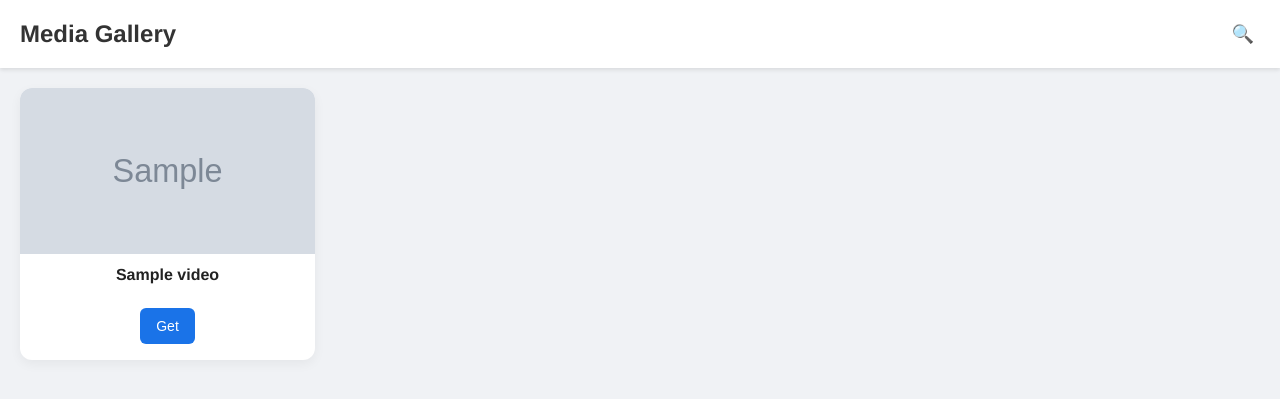
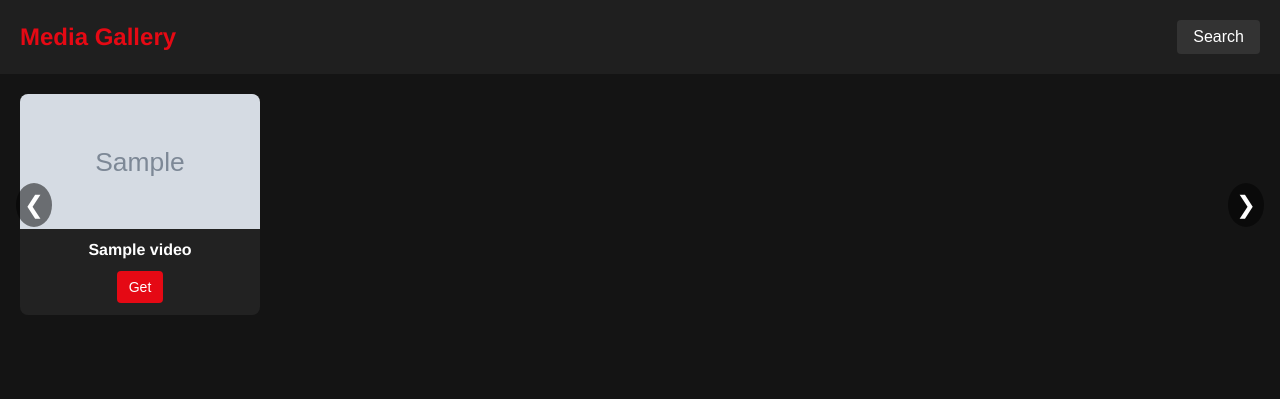
Before and after one commit to Emperorns/Static2, a Python web app: template templates/index.html in a window 1280 px wide. Shown: the top 399 px of the page. Run offline with Jinja, Linux system fonts and the light colour scheme; the template is opened without the code that fills it: most values are stand-ins (such as "Sample title", 1, 10 or a date in 2020); grey boxes marked "Sample" are stand-in pictures.

Commit message:
Update index.html

```diff
--- a/templates/index.html
+++ b/templates/index.html
@@ -10,45 +10,53 @@
       font-family: 'Helvetica Neue', Arial, sans-serif;
       margin: 0;
       padding: 0;
-      background: #f0f2f5;
+      background: #141414;
+      color: #fff;
       overflow-x: hidden;
     }
+
     /* Header */
     header {
       display: flex;
       justify-content: space-between;
       align-items: center;
       padding: 20px;
-      background: #fff;
-      box-shadow: 0 2px 4px rgba(0,0,0,0.1);
+      background: #1f1f1f;
       position: sticky;
       top: 0;
-      z-index: 10;
+      z-index: 1000;
     }
     header h1 {
       margin: 0;
       font-size: 24px;
-      color: #333;
+      color: #e50914;
     }
     .search-button {
-      background: none;
+      background: #333;
       border: none;
-      font-size: 18px;
+      padding: 8px 16px;
+      border-radius: 4px;
+      font-size: 16px;
       cursor: pointer;
-      color: #555;
+      color: #fff;
+      transition: background 0.2s;
     }
+    .search-button:hover {
+      background: #444;
+    }
+
     /* Slide-out Search Panel */
     #search-panel {
       position: fixed;
       top: 0;
       right: -100%;
-      width: 300px;
+      width: 320px;
       height: 100vh;
-      background: #fff;
-      box-shadow: -2px 0 8px rgba(0,0,0,0.1);
+      background: #000;
+      box-shadow: -2px 0 8px rgba(0,0,0,0.5);
       transition: right 0.3s ease;
       padding: 20px;
-      z-index: 9;
+      z-index: 999;
       display: flex;
       flex-direction: column;
     }
@@ -56,11 +64,12 @@
       right: 0;
     }
     #search-panel input {
-      padding: 10px;
+      padding: 12px;
       font-size: 16px;
-      border: 1px solid #ccc;
-      border-radius: 5px;
-      width: 100%;
+      border: none;
+      border-radius: 4px;
+      background: #333;
+      color: #fff;
       margin-bottom: 20px;
     }
     #close-panel {
@@ -69,27 +78,42 @@
       border: none;
       font-size: 24px;
       cursor: pointer;
-      margin-bottom: 10px;
+      color: #fff;
+      margin-bottom: 20px;
     }
-    /* Grid */
-    .grid {
-      display: grid;
-      grid-template-columns: repeat(auto-fill, minmax(250px, 1fr));
-      gap: 20px;
+
+    /* Slider Container */
+    .slider-container {
+      position: relative;
+      overflow-x: auto;
+      white-space: nowrap;
       padding: 20px;
+      scroll-behavior: smooth;
     }
+    .slider-container::-webkit-scrollbar {
+      height: 8px;
+    }
+    .slider-container::-webkit-scrollbar-track {
+      background: #333;
+    }
+    .slider-container::-webkit-scrollbar-thumb {
+      background: #555;
+      border-radius: 4px;
+    }
+
+    /* Card */
     .card {
-      background: #fff;
-      border-radius: 12px;
-      box-shadow: 0 4px 12px rgba(0,0,0,0.05);
+      display: inline-block;
+      vertical-align: top;
+      background: #222;
+      border-radius: 8px;
+      margin-right: 16px;
+      width: 240px;
       overflow: hidden;
-      display: flex;
-      flex-direction: column;
-      transition: transform 0.2s;
+      transition: transform 0.3s;
     }
     .card:hover {
-      transform: translateY(-5px);
-      box-shadow: 0 6px 16px rgba(0,0,0,0.1);
+      transform: scale(1.05);
     }
     .thumb-container {
       position: relative;
@@ -105,44 +129,64 @@
     .title {
       font-weight: bold;
       font-size: 16px;
-      color: #222;
-      margin: 12px 16px 8px;
-      flex: 0 0 auto;
+      color: #fff;
+      margin: 12px;
       text-align: center;
     }
     .actions {
-      margin-top: auto;
-      padding: 16px;
+      padding: 0 12px 12px;
       display: flex;
       justify-content: center;
       gap: 10px;
     }
     .btn, .open-btn {
-      background-color: #1a73e8;
+      background-color: #e50914;
       color: white;
-      padding: 10px 16px;
+      padding: 8px 12px;
       border: none;
-      border-radius: 6px;
+      border-radius: 4px;
       cursor: pointer;
       font-size: 14px;
       transition: background 0.2s;
     }
     .btn:hover, .open-btn:hover {
-      background-color: #1669c1;
+      background-color: #b20710;
     }
-    .hidden { display: none; }
+    .open-btn.hidden { display: none; }
     .timer {
       font-size: 14px;
-      color: #555;
-      margin-top: 8px;
+      color: #ccc;
+      margin: 8px 0;
       text-align: center;
+      display: none;
+    }
+
+    /* Navigation Arrows */
+    .nav-arrow {
+      position: absolute;
+      top: 50%;
+      transform: translateY(-50%);
+      background: rgba(0,0,0,0.5);
+      border: none;
+      font-size: 24px;
+      color: #fff;
+      cursor: pointer;
+      padding: 8px;
+      border-radius: 50%;
+      z-index: 10;
+    }
+    .nav-arrow.left {
+      left: 16px;
+    }
+    .nav-arrow.right {
+      right: 16px;
     }
   </style>
 </head>
 <body>
   <header>
     <h1>Media Gallery</h1>
-    <button id="open-panel" class="search-button">🔍</button>
+    <button id="open-panel" class="search-button">Search</button>
   </header>
 
   <!-- Slide-out Search Panel -->
@@ -151,24 +195,27 @@
     <input id="search-input" type="text" placeholder="Search by title..." />
   </div>
 
-  <div class="grid" id="gallery">
+  <!-- Gallery Slider -->
+  <div class="slider-container" id="gallery">
+    <button class="nav-arrow left" onclick="scrollGallery(-1)">❮</button>
     {% for v in videos %}
     <div class="card" data-title="{{ v.title | lower }}">
       <div class="thumb-container">
         {% if v.thumbnail_url %}
         <img src="{{ v.thumbnail_url }}" alt="Thumbnail">
-      {% else %}
+        {% else %}
         <img src="/static/file-icon.png" alt="File Icon">
-      {% endif %}
+        {% endif %}
       </div>
       <div class="title">{{ v.title }}</div>
       <div class="actions">
         <button class="btn" onclick="startTimer(this, '{{ bot_username }}', '{{ v.custom_key }}')">Get</button>
         <button class="open-btn hidden" onclick="window.open('https://t.me/{{ bot_username }}?start={{ v.custom_key }}','_blank')">Open</button>
       </div>
-      <div class="timer hidden">Please wait...</div>
+      <div class="timer">Please wait...</div>
     </div>
     {% endfor %}
+    <button class="nav-arrow right" onclick="scrollGallery(1)">❯</button>
   </div>
 
   <script>
@@ -181,7 +228,9 @@
     document.getElementById('search-input').addEventListener('input', function() {
       const term = this.value.toLowerCase();
       document.querySelectorAll('#gallery .card').forEach(card => {
-        card.style.display = card.getAttribute('data-title').includes(term) ? '' : 'none';
+        card.style.display = card.getAttribute('data-title').includes(term)
+          ? 'inline-block'
+          : 'none';
       });
     });
 
@@ -193,18 +242,37 @@
       const openBtn = card.querySelector('.open-btn');
       let countdown = 10;
       timerDiv.textContent = `Please wait ${countdown} seconds...`;
-      timerDiv.classList.remove('hidden');
+      timerDiv.style.display = 'block';
       const interval = setInterval(() => {
         countdown--;
         if (countdown <= 0) {
           clearInterval(interval);
-          timerDiv.classList.add('hidden');
+          timerDiv.style.display = 'none';
           openBtn.classList.remove('hidden');
         } else {
           timerDiv.textContent = `Please wait ${countdown} seconds...`;
         }
       }, 1000);
     }
+
+    // Gallery scroll
+    const gallery = document.getElementById('gallery');
+    function scrollGallery(direction) {
+      const cardWidth = gallery.querySelector('.card').offsetWidth + 16;
+      gallery.scrollBy({ left: direction * cardWidth * 2, behavior: 'smooth' });
+    }
+
+    // Auto-scroll
+    let autoScrollInterval;
+    function startAutoScroll() {
+      autoScrollInterval = setInterval(() => scrollGallery(1), 5000);
+    }
+    function stopAutoScroll() {
+      clearInterval(autoScrollInterval);
+    }
+    gallery.addEventListener('mouseenter', stopAutoScroll);
+    gallery.addEventListener('mouseleave', startAutoScroll);
+    startAutoScroll();
   </script>
 </body>
 </html>
```
